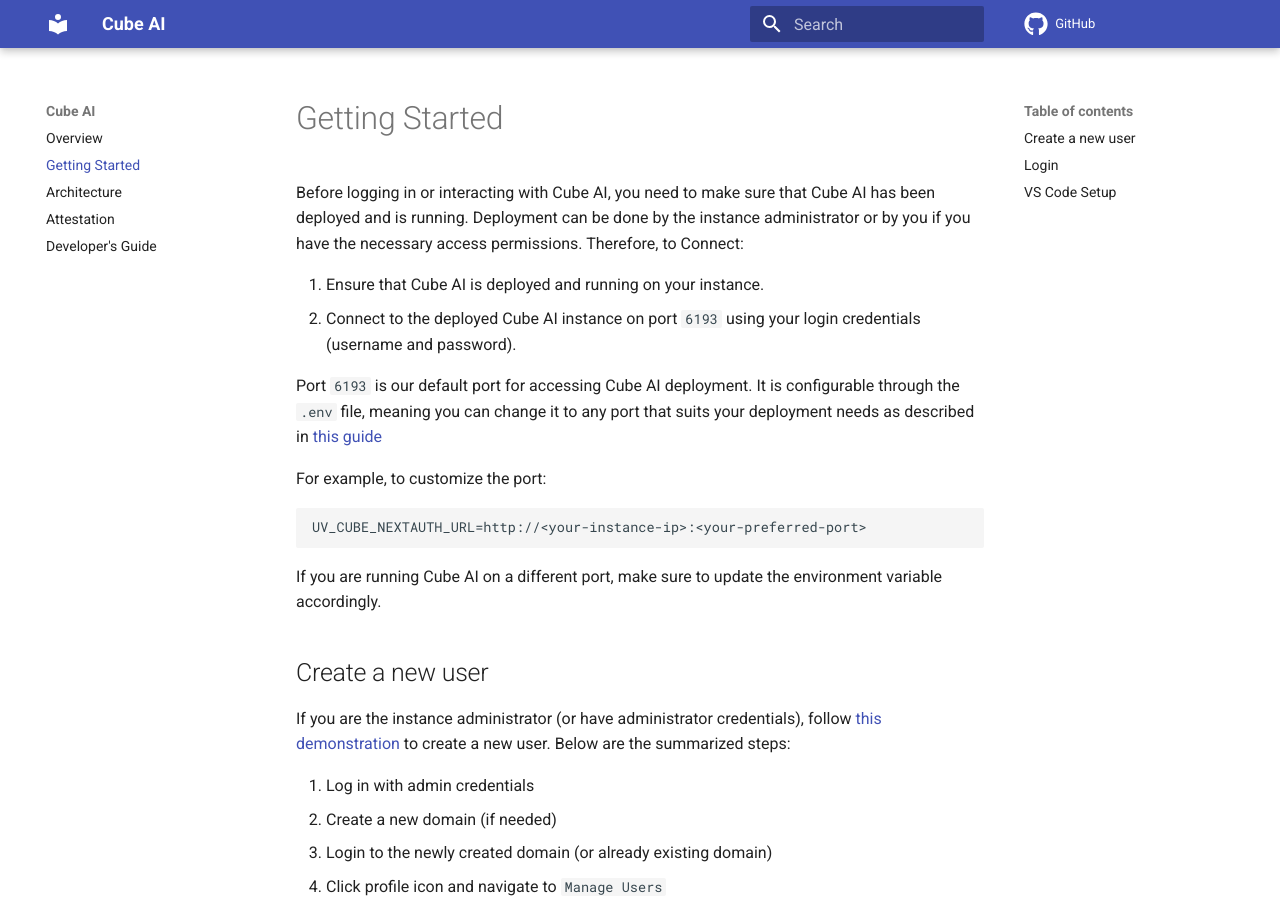
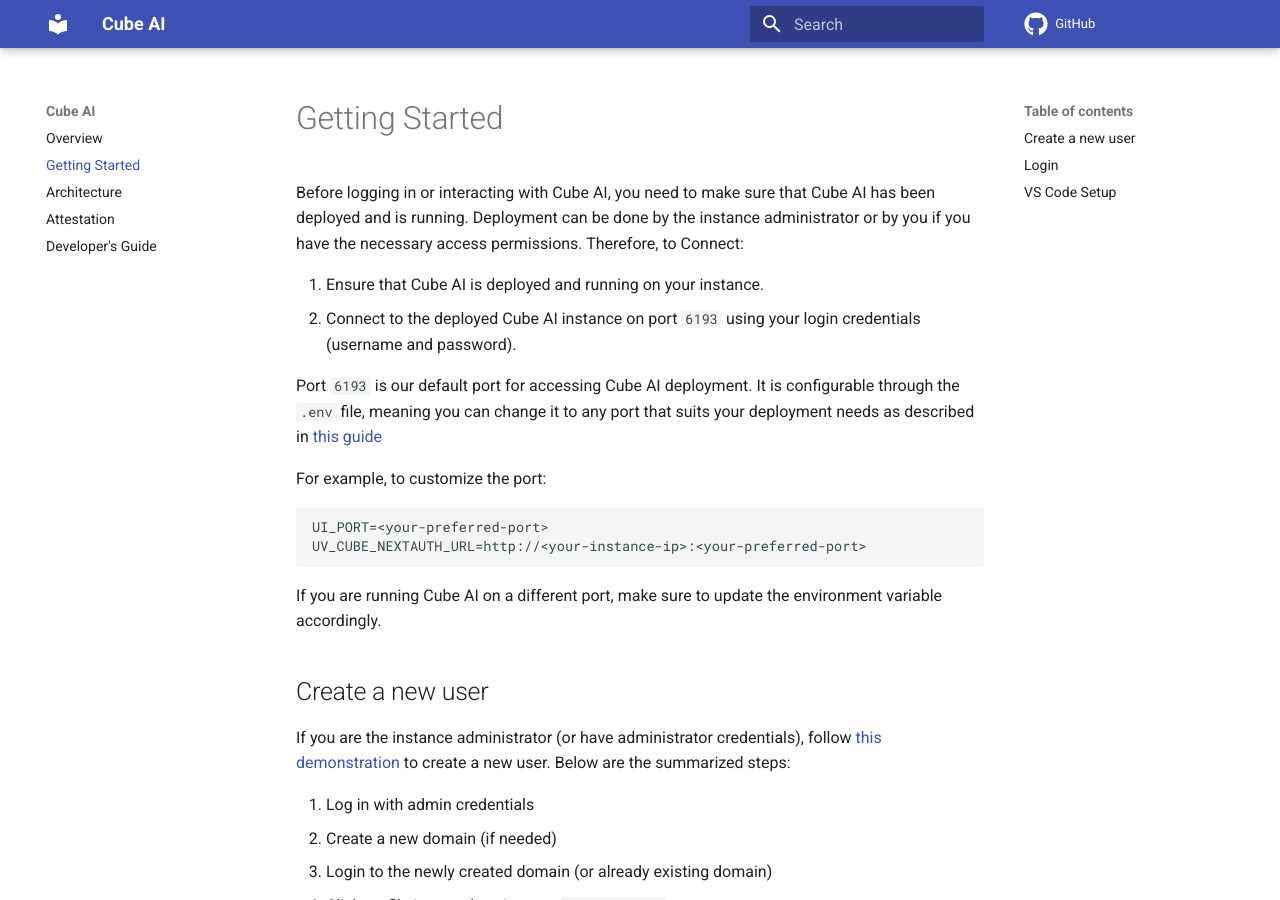
Before and after one commit to ultravioletrs/cube-docs, an MkDocs documentation site: the page built from docs/getting-started.md, in a window 1280 px wide and 900 px high. Built offline with MkDocs 1.6.1 and Material for MkDocs 9.7.7, drawn with Linux system fonts in a browser that asks for light colours; comment, search, counter and statistics services are not loaded.

Commit message:
Update UI port
Signed-off-by: JeffMboya <jangina.mboya@gmail.com>

````diff
--- a/docs/getting-started.md
+++ b/docs/getting-started.md
@@ -10,6 +10,7 @@
 For example, to customize the port:
 
 ```bash
+UI_PORT=<your-preferred-port>
 UV_CUBE_NEXTAUTH_URL=http://<your-instance-ip>:<your-preferred-port>
 ```
 
````
